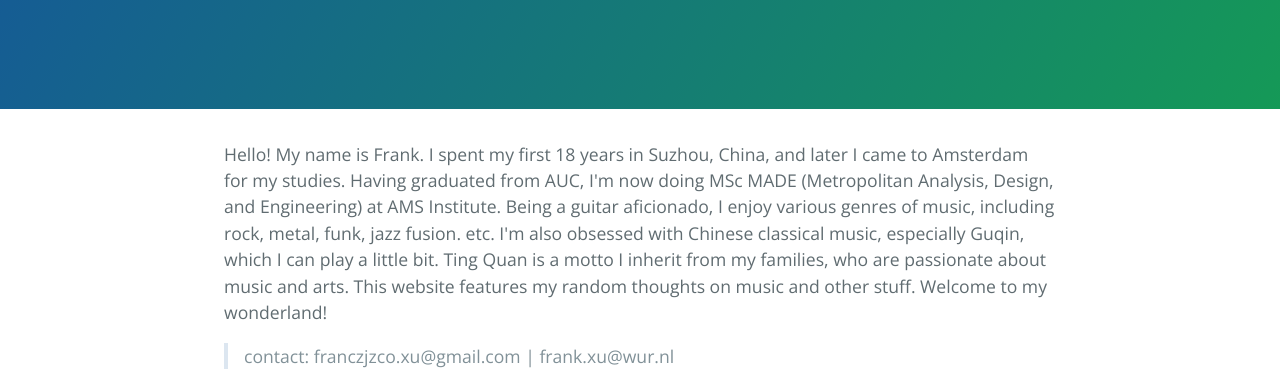
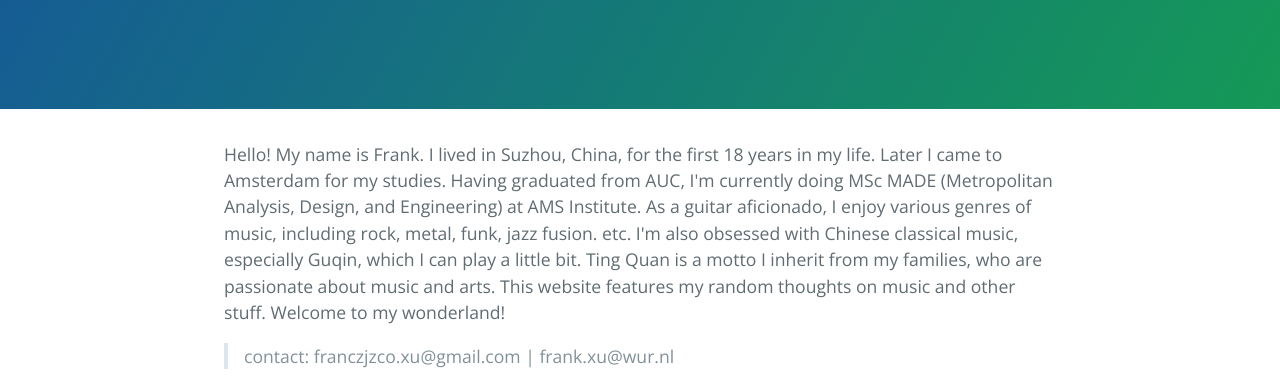
Before and after one commit to Franxuante/TQ, a website: page index.html in a window 1280 px wide. Shown: the part 208-589 px from the top of the page. Drawn offline with nearby package versions, Linux system fonts and the light colour scheme.

Commit message:
Update index.html

```diff
--- a/index.html
+++ b/index.html
@@ -16,7 +16,7 @@
     </section>
 
     <section class="main-content">
-      <p>Hello! My name is Frank. I spent my first 18 years in Suzhou, China, and later I came to Amsterdam for my studies. Having graduated from AUC, I'm now doing MSc MADE (Metropolitan Analysis, Design, and Engineering) at AMS Institute. Being a guitar aficionado, I enjoy various genres of music, including rock, metal, funk, jazz fusion. etc. I'm also obsessed with Chinese classical music, especially Guqin, which I can play a little bit. Ting Quan is a motto I inherit from my families, who are passionate about music and arts. This website features my random thoughts on music and other stuff. Welcome to my wonderland!</p>
+      <p>Hello! My name is Frank. I lived in Suzhou, China, for the first 18 years in my life. Later I came to Amsterdam for my studies. Having graduated from AUC, I'm currently doing MSc MADE (Metropolitan Analysis, Design, and Engineering) at AMS Institute. As a guitar aficionado, I enjoy various genres of music, including rock, metal, funk, jazz fusion. etc. I'm also obsessed with Chinese classical music, especially Guqin, which I can play a little bit. Ting Quan is a motto I inherit from my families, who are passionate about music and arts. This website features my random thoughts on music and other stuff. Welcome to my wonderland!</p>
 
       <blockquote>
       <p>contact: franczjzco.xu@gmail.com | frank.xu@wur.nl</p>
```
